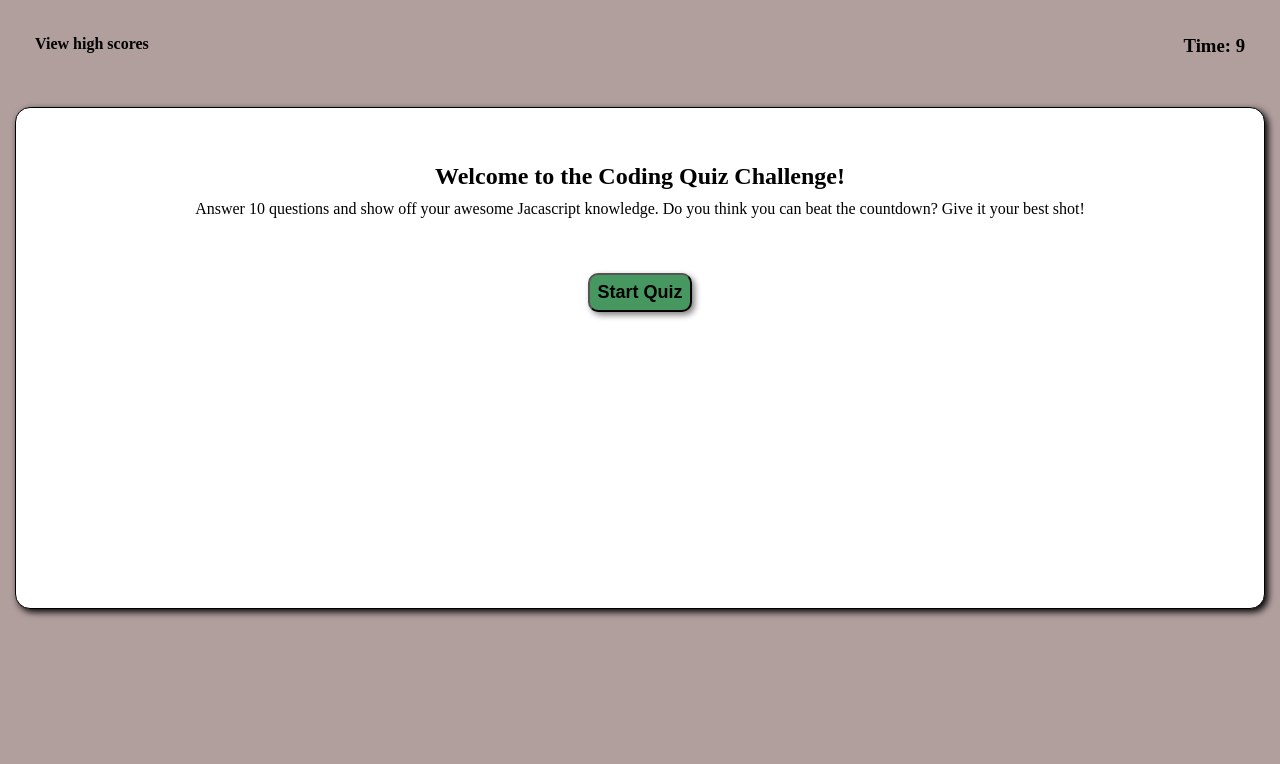
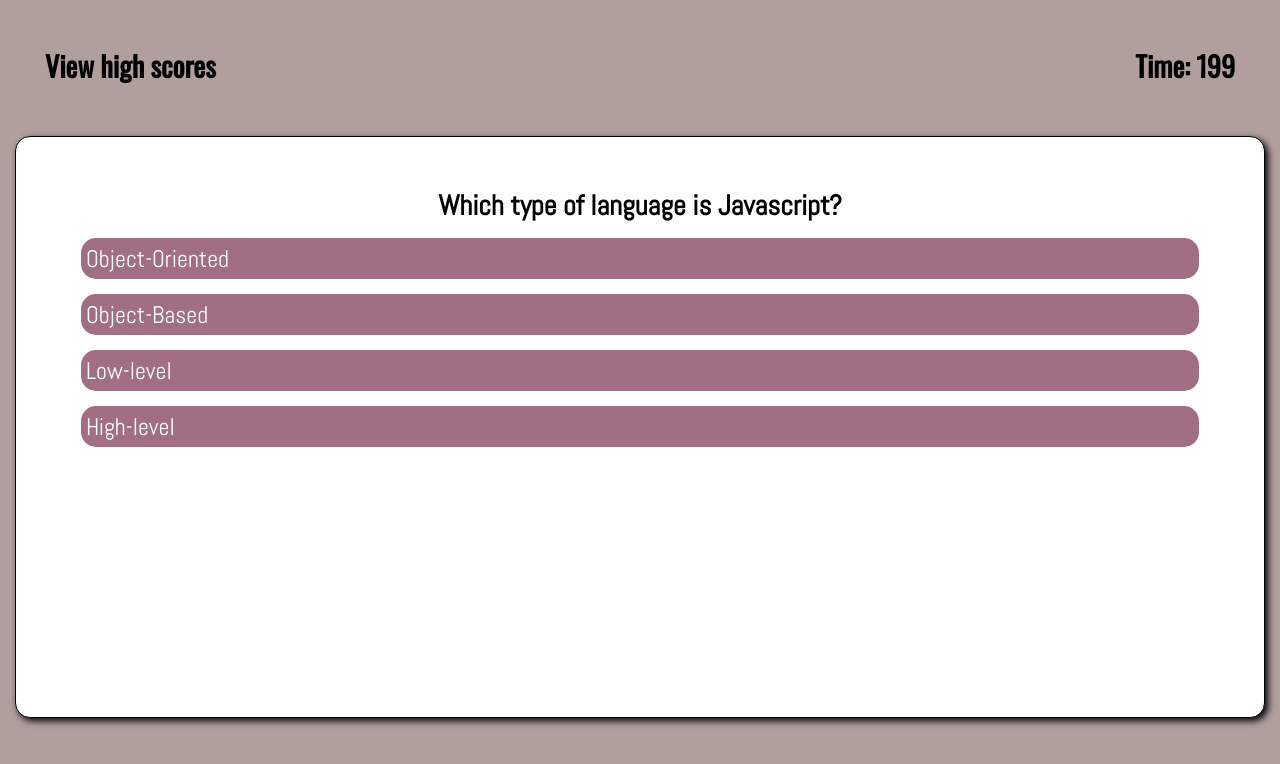
Before and after one commit to Hadasss/coderz, a plain HTML site: page index.html in a window 1280 px wide. Both pictures are taken after a click on the button "Start Quiz". Drawn offline with nearby package versions, Linux system fonts and the light colour scheme.

Commit message:
questions and answers display

```diff
--- a/assets/css/style.css
+++ b/assets/css/style.css
@@ -12,18 +12,22 @@
 
 body {
   background-color: #b19f9e;
+  font-size: 150%;
+  font-family: "Abel";
 }
 
 /* TODO make a border class and assign it to all relevant elements */
 
 header {
+  margin: 10px;
   padding: 35px;
   display: flex;
   justify-content: space-between;
+  font-family: "Oswald";
 }
 
 .quiz-container {
-  height: 50vh;
+  height: 60vh;
   margin: 15px;
   padding: 50px;
   background-color: white;
@@ -39,15 +43,25 @@ p {
 }
 
 .btn {
-  margin: 50px;
+  margin: 40px;
   padding: 7px;
   background-color: #479761;
   border-radius: 10px;
   font-size: 18px;
   font-weight: bold;
   box-shadow: 3px 3px 6px grey;
+  font-family: "Abel";
 }
 
-.hidden {
-  display: none;
+.answers {
+  padding: 5px;
+  margin: 15px;
+  background-color: #a16e83;
+  color: white;
+  text-align: left;
+  border-radius: 15px;
 }
+
+.answers:hover {
+  background-color: #cebc81;
+}
--- a/assets/js/script.js
+++ b/assets/js/script.js
@@ -1,45 +1,48 @@
-// code quiz
 const quizContainer = document.querySelector(".quiz-container");
 const title = document.querySelector(".title");
 let time = document.querySelector(".time");
 let highScores = document.querySelector(".high-scores");
 let questionContainer = document.querySelector(".question");
-let answerContainer = document.querySelector(".answer-container");
+const answerContainer = document.querySelector(".answer-container");
+const allAnswers = document.querySelector(".all-answers");
 let feedback = document.querySelector(".feedback");
 const startBtn = document.querySelector(".start");
+const questionBox = document.querySelector(".question-box");
 highScores = [];
-let counter = 10;
+
+let counter = 200;
 
 const questionsArr = [
   {
-    question: "Which type of JavaScript language is",
+    questionText: "Which type of language is Javascript?",
     choices: ["Object-Oriented", "Object-Based", "Low-level", "High-level"],
-    answer: 1,
+    answer: "Object-Based",
   },
   {
-    question: "In JavaScript the x===y statement implies that:",
+    questionText: "In JavaScript the x===y statement implies that:",
     choices: [
       "Both x and y are equal in value, type and reference address as well",
       "Both are x and y are equal in value only",
       "Both are equal in the value and data type",
       "Both are not same at all",
     ],
-    answer: 2,
+    answer: "Both are equal in the value and data type",
   },
 
   {
-    question: "In JavaScript, what is a block of statement?",
+    questionText: "In JavaScript, what is a block of statement?",
     choices: [
       "Conditional block",
       "block that combines a number of statements into a single compound statement",
       "both conditional block and a single statement",
       "block that contains a single statement",
     ],
-    answer: 1,
+    answer:
+      "block that combines a number of statements into a single compound statement",
   },
 
   {
-    question:
+    questionText:
       "When interpreter encounters an empty statements, what it will do:",
     choices: [
       "Shows a warning",
@@ -47,17 +50,17 @@ const questionsArr = [
       "Throws an error",
       "Ignores the statements",
     ],
-    answer: 3,
+    answer: "Ignores the statements",
   },
 
   {
-    question: "The 'function' and 'var' are known as:",
+    questionText: "The 'function' and 'var' are known as:",
     choices: ["Keywords", "Data types", "Declaration statements", "Prototypes"],
-    answer: 2,
+    answer: "Declaration statements",
   },
 
   {
-    question:
+    questionText:
       "Which of the following variables takes precedence over the others if the names are the same?",
     choices: [
       "Global variable",
@@ -65,36 +68,36 @@ const questionsArr = [
       "The two of the above",
       "None of the above",
     ],
-    answer: 1,
+    answer: "The local element",
   },
 
   {
-    question:
+    questionText:
       "Which one of the following is the correct way for calling the JavaScript code?",
     choices: ["Preprocessor", "Triggering Event", "RMI", "Function/Method"],
-    answer: 3,
+    answer: "Function/Method",
   },
 
   {
-    question: "Which of the following type of a variable is volatile?",
+    questionText: "Which of the following type of a variable is volatile?",
     choices: [
       "Mutable variable",
       "Dynamic variable",
       "Volatile variable",
       "Immutable variable",
     ],
-    answer: 0,
+    answer: "Mutable variable",
   },
 
   {
-    question:
+    questionText:
       "Which of the following number object function returns the value of the number?",
     choices: ["toString()", "valueOf()", "toLocaleString()", "toPrecision()"],
-    answer: 1,
+    answer: "valueOf()",
   },
 
   {
-    question:
+    questionText:
       "In the JavaScript, which one of the following is not considered as an error:",
     choices: [
       "Syntax error",
@@ -102,19 +105,16 @@ const questionsArr = [
       "Division by zero",
       "Missing of Bracket",
     ],
-    answer: 2,
+    answer: "Division by zero",
   },
 ];
-
-// TODO create startQuiz function to be called onclick and display questions and start countdown
 
 const startQuiz = function () {
   console.log("button clicked");
 
-  // TODO hide title dive to display quiz
-  //   title.className(".hidden");
+  title.remove();
 
-  // timer
+  // countdown timer
   const countdown = setInterval(function () {
     time.textContent = `Time: ${counter}`;
     if (counter > 0) {
@@ -124,32 +124,70 @@ const startQuiz = function () {
       const timeoutMsg = document.createElement("h3");
       timeoutMsg.textContent = "You're out of time!";
       quizContainer.appendChild(timeoutMsg);
-      const againBtn = document.createElement("button");
-      againBtn.textContent = "Try Again!";
-      againBtn.className = "btn";
-      quizContainer.appendChild(againBtn);
+
+      endGame();
     }
   }, 1000);
 
-  // display question and possible answers
+  displayQuestions();
+};
+
+// display question and possible answers
+const displayQuestions = function () {
   for (let i = 0; i < questionsArr.length; i++) {
+    let questionTitle = document.createElement("h3");
+    questionTitle.textContent = questionsArr[i].questionText;
+    questionContainer.appendChild(questionTitle);
 
+    for (let j = 0; j < questionsArr[i].choices.length; j++) {
+      var answerChoice = document.createElement("li");
+      answerChoice.className = "answers";
+      answerChoice.textContent = questionsArr[i].choices[j];
+
+      var clickedAnswer = answerChoice.setAttribute(
+        "id",
+        questionsArr[i].choices[j]
+      );
+      answerContainer.appendChild(answerChoice);
+    }
+    // BUG loop will not continue iterating
+
+    answerContainer.addEventListener("click", function (event) {
+      answerChoice = event.target;
+      console.log(event.target);
+
+      if (answerChoice.id == questionsArr[i].answer) {
+        // display correct
+        feedback = document.createElement("h3");
+        feedback.textContent = "Correct!";
+        answerContainer.appendChild(feedback);
+        // TODO move on to next question
+        // questionBox.remove();
+      } else {
+        // display incorrect
+        feedback = document.createElement("h3");
+        feedback.textContent = "Wrong!";
+        answerContainer.appendChild(feedback);
+        // take time off counter
+        counter -= 20;
+        // TODO move on to next question
+        // questionBox.remove();
+      }
+      // BUG feedback will display multiple times if clicked. will be fixed on move to next question
+    });
+
+    break;
   }
-
-  // when answer is clicked >> display correct/incorrect
-  // if incorrect >> take time off timer
-  // when all questions are answeres || timer = 0 >> endGame();
 
   endGame();
 };
 
-// TODO write an endGame function to display score, save initials and store score
+// endGame function
+const endGame = function () {
+  // TODO display current score
 
-const endGame = function () {
-  // display current score
-  // save initials >> submit (preventDefault)
+  // TODO save initials >> submit (preventDefault)
+  // TODO create an object and store high scores into localStorage
 };
 
-// TODO create an object to store high scores into localStorage
-
 startBtn.addEventListener("click", startQuiz);
--- a/index.html
+++ b/index.html
@@ -4,13 +4,21 @@
     <meta charset="UTF-8" />
     <meta http-equiv="X-UA-Compatible" content="IE=edge" />
     <meta name="viewport" content="width=device-width, initial-scale=1.0" />
-    <title>Code Quiz</title>
+    <title>JS Code Quiz</title>
     <link rel="stylesheet" href="./assets/css/style.css" />
+    <link
+      rel="icon"
+      type="image/x-icon"
+      href="./assets/images/icons8-quiz-60.png"
+    />
+    <style>
+      @import url("https://fonts.googleapis.com/css2?family=Abel&family=Bangers&family=Open+Sans+Condensed:ital,wght@0,300;1,300&family=Oswald:wght@200;300;400&family=Quicksand:wght@300;400;500;600&display=swap");
+    </style>
   </head>
   <body>
     <header>
       <div class="high-scores">
-        <h4>View high scores</h4>
+        <h3>View high scores</h3>
       </div>
       <div class="countdown">
         <h3 class="time">Time:</h3>
@@ -18,11 +26,14 @@
     </header>
 
     <main class="quiz-container">
+      <div class="question-box">
         <div class="title visible">
           <h2>Welcome to the Coding Quiz Challenge!</h2>
           <p>
-          Answer 10 questions and show off your awesome Jacascript knowledge. Do
-          you think you can beat the countdown? Give it your best shot!
+            Answer 10 questions and show off your awesome Jacascript
+            knowledge.<br />
+            Do you think you can beat the countdown?<br />
+            Give it your best shot!
           </p>
 
           <button class="start btn">Start Quiz</button>
@@ -34,6 +45,7 @@
         </div>
 
         <div class="feedback"></div>
+      </div>
     </main>
 
     <script src="assets/js/script.js"></script>
```
Also changed, not shown: assets/images/icons8-quiz-60.png (added). Lines whose indentation alone changed are shown as unchanged.
